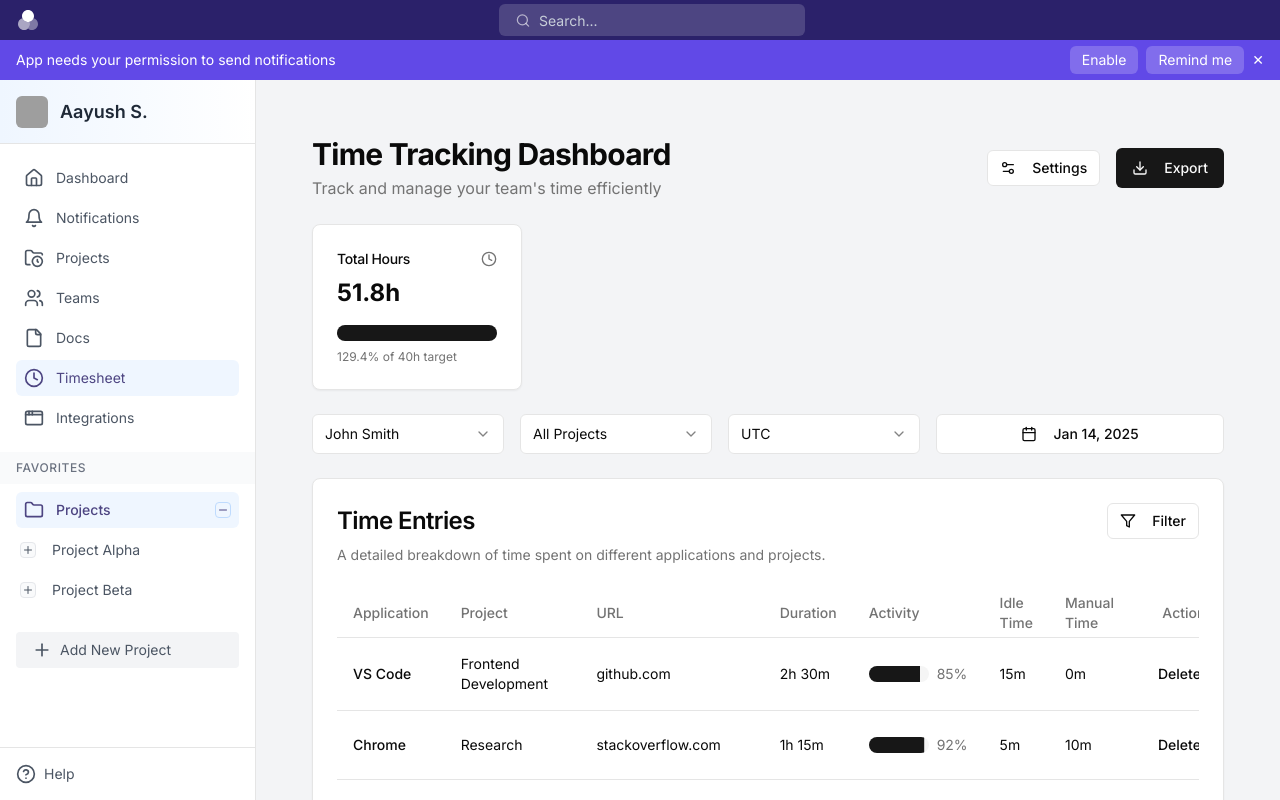
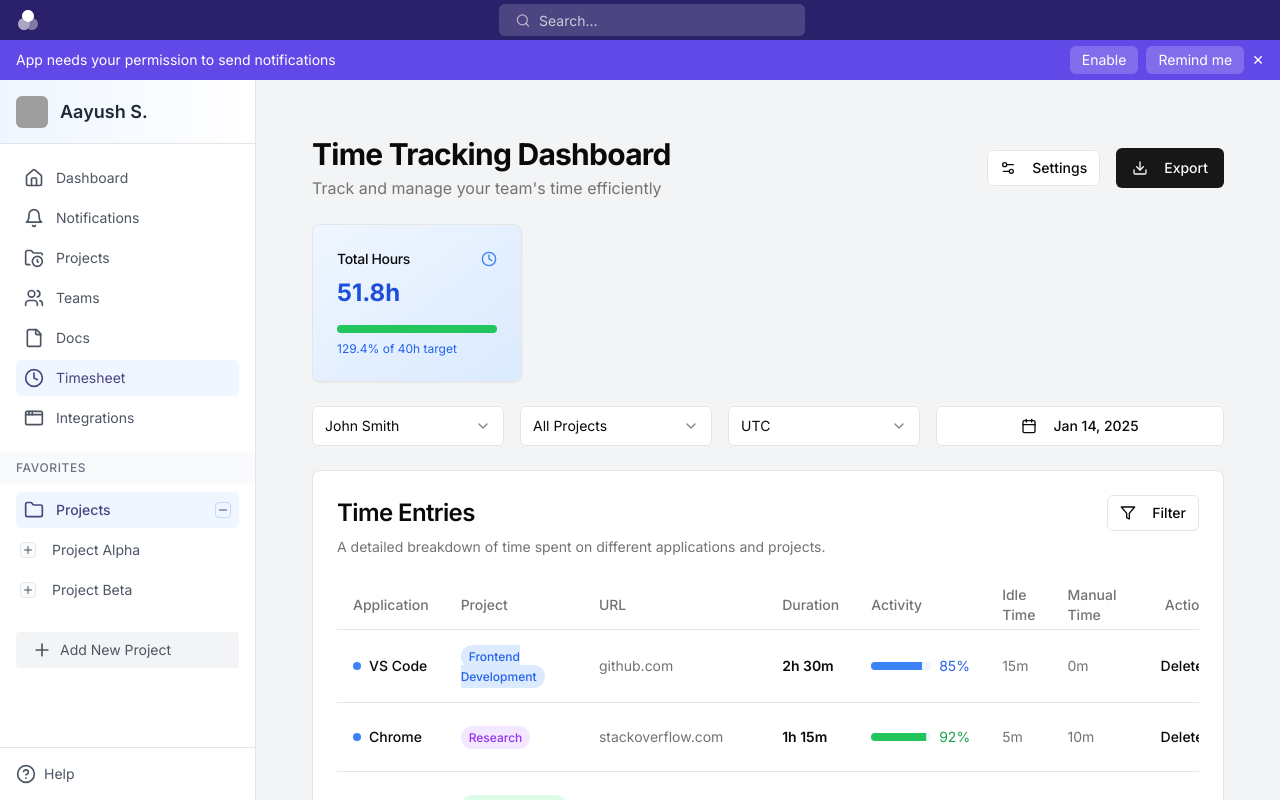
Before and after one commit to aayushsolanki40/time-tracker, a Next.js app: page /timesheet in a window 1280 px wide. Built offline with nearby package versions, Linux system fonts and the light colour scheme; grey boxes are pictures that could not be loaded.

Commit message:
refactor: make color changes in time-sheet page

```diff
--- a/app/timesheet/page.tsx
+++ b/app/timesheet/page.tsx
@@ -40,6 +40,7 @@ import {
   DropdownMenuTrigger,
 } from '@/components/ui/dropdown-menu'
 import { Alert, AlertDescription } from '@/components/ui/alert'
+import { cn } from '@/lib/utils'
 
 const initialTimeEntries = [
   {
@@ -96,6 +97,23 @@ const projects = [
   'Communication',
   'Design',
 ]
+
+const getActivityColor = (activity: number) => {
+  if (activity >= 90) return 'bg-green-500'
+  if (activity >= 70) return 'bg-blue-500'
+  if (activity >= 50) return 'bg-yellow-500'
+  return 'bg-red-500'
+}
+
+const getProjectColor = (project: string) => {
+  const colors: { [key: string]: string } = {
+    'Frontend Development': 'text-blue-600 bg-blue-100',
+    Research: 'text-purple-600 bg-purple-100',
+    Communication: 'text-green-600 bg-green-100',
+    Design: 'text-orange-600 bg-orange-100',
+  }
+  return colors[project] || 'text-gray-600 bg-gray-100'
+}
 
 export default function TimeTrackingPage() {
   const [timeEntries, setTimeEntries] = useState(initialTimeEntries)
@@ -163,15 +181,29 @@ export default function TimeTrackingPage() {
       </div>
 
       <div className="grid gap-6 md:grid-cols-2 lg:grid-cols-4">
-        <Card>
+        <Card className="bg-gradient-to-br from-blue-50 to-blue-100 dark:from-blue-950 dark:to-blue-900">
           <CardHeader className="flex flex-row items-center justify-between space-y-0 pb-2">
             <CardTitle className="text-sm font-medium">Total Hours</CardTitle>
-            <Clock className="h-4 w-4 text-muted-foreground" />
+            <Clock className="h-4 w-4 text-blue-500" />
           </CardHeader>
           <CardContent>
-            <div className="text-2xl font-bold">{totalHours.toFixed(1)}h</div>
-            <Progress value={progress} className="mt-4" />
-            <p className="text-xs text-muted-foreground mt-2">
+            <div className="text-2xl font-bold text-blue-700 dark:text-blue-300">
+              {totalHours.toFixed(1)}h
+            </div>
+            <Progress
+              value={progress}
+              className="mt-4"
+              indicatorClassName={cn(
+                progress >= 100
+                  ? 'bg-green-500'
+                  : progress >= 75
+                    ? 'bg-blue-500'
+                    : progress >= 50
+                      ? 'bg-yellow-500'
+                      : 'bg-red-500',
+              )}
+            />
+            <p className="text-xs text-blue-600 dark:text-blue-400 mt-2">
               {progress.toFixed(1)}% of {targetHours}h target
             </p>
           </CardContent>
@@ -285,25 +317,66 @@ export default function TimeTrackingPage() {
               </TableHeader>
               <TableBody>
                 {filteredEntries.map((entry) => (
-                  <TableRow key={entry.id}>
-                    <TableCell className="font-medium">{entry.app}</TableCell>
-                    <TableCell>{entry.project}</TableCell>
-                    <TableCell>{entry.url}</TableCell>
-                    <TableCell>{entry.duration}</TableCell>
+                  <TableRow
+                    key={entry.id}
+                    className="hover:bg-slate-50 dark:hover:bg-slate-800 transition-colors"
+                  >
+                    <TableCell className="font-medium">
+                      <div className="flex items-center gap-2">
+                        <div className="w-2 h-2 rounded-full bg-blue-500"></div>
+                        {entry.app}
+                      </div>
+                    </TableCell>
+                    <TableCell>
+                      <span
+                        className={cn(
+                          'px-2 py-1 rounded-full text-xs font-medium',
+                          getProjectColor(entry.project),
+                        )}
+                      >
+                        {entry.project}
+                      </span>
+                    </TableCell>
+                    <TableCell className="text-muted-foreground">
+                      {entry.url}
+                    </TableCell>
+                    <TableCell className="font-semibold">
+                      {entry.duration}
+                    </TableCell>
                     <TableCell>
                       <div className="flex items-center space-x-2">
-                        <Progress value={entry.activity} className="w-[60px]" />
-                        <span className="text-sm text-muted-foreground">
+                        <Progress
+                          value={entry.activity}
+                          className="w-[60px]"
+                          indicatorClassName={getActivityColor(entry.activity)}
+                        />
+                        <span
+                          className={cn(
+                            'text-sm',
+                            entry.activity >= 90
+                              ? 'text-green-600'
+                              : entry.activity >= 70
+                                ? 'text-blue-600'
+                                : entry.activity >= 50
+                                  ? 'text-yellow-600'
+                                  : 'text-red-600',
+                          )}
+                        >
                           {entry.activity}%
                         </span>
                       </div>
                     </TableCell>
-                    <TableCell>{entry.idle}</TableCell>
-                    <TableCell>{entry.manual}</TableCell>
+                    <TableCell className="text-muted-foreground">
+                      {entry.idle}
+                    </TableCell>
+                    <TableCell className="text-muted-foreground">
+                      {entry.manual}
+                    </TableCell>
                     <TableCell className="text-right">
                       <Button
                         variant="ghost"
                         size="sm"
+                        className="hover:bg-red-100 hover:text-red-600 transition-colors"
                         onClick={() => {
                           setTimeEntries(
                             timeEntries.filter((t) => t.id !== entry.id),
--- a/components/ui/progress.tsx
+++ b/components/ui/progress.tsx
@@ -1,24 +1,23 @@
-'use client'
-
 import * as React from 'react'
 import * as ProgressPrimitive from '@radix-ui/react-progress'
-
 import { cn } from '@/lib/utils'
 
 const Progress = React.forwardRef<
   React.ElementRef<typeof ProgressPrimitive.Root>,
-  React.ComponentPropsWithoutRef<typeof ProgressPrimitive.Root>
->(({ className, value, ...props }, ref) => (
+  React.ComponentPropsWithoutRef<typeof ProgressPrimitive.Root> & {
+    indicatorClassName?: string
+  }
+>(({ className, value, indicatorClassName, ...props }, ref) => (
   <ProgressPrimitive.Root
     ref={ref}
     className={cn(
-      'relative h-4 w-full overflow-hidden rounded-full bg-secondary',
+      'relative h-2 w-full overflow-hidden rounded-full bg-slate-100 dark:bg-slate-800',
       className,
     )}
     {...props}
   >
     <ProgressPrimitive.Indicator
-      className="h-full w-full flex-1 bg-primary transition-all"
+      className={cn('h-full w-full flex-1 transition-all', indicatorClassName)}
       style={{ transform: `translateX(-${100 - (value || 0)}%)` }}
     />
   </ProgressPrimitive.Root>
```
